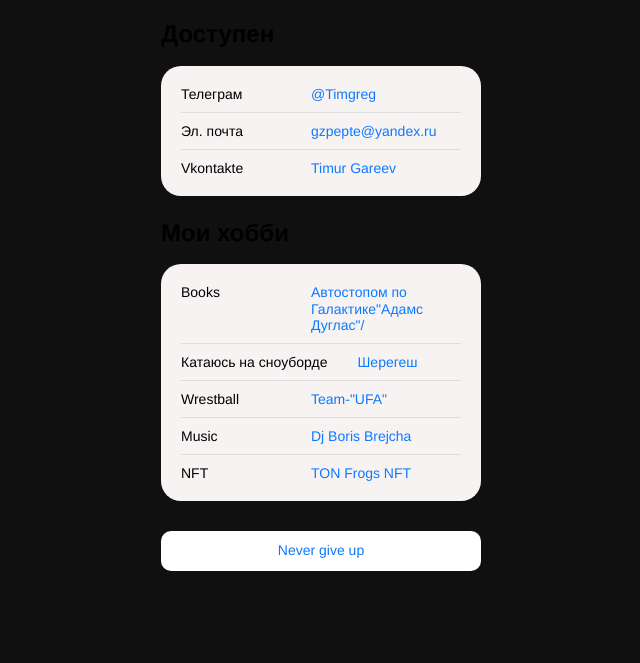
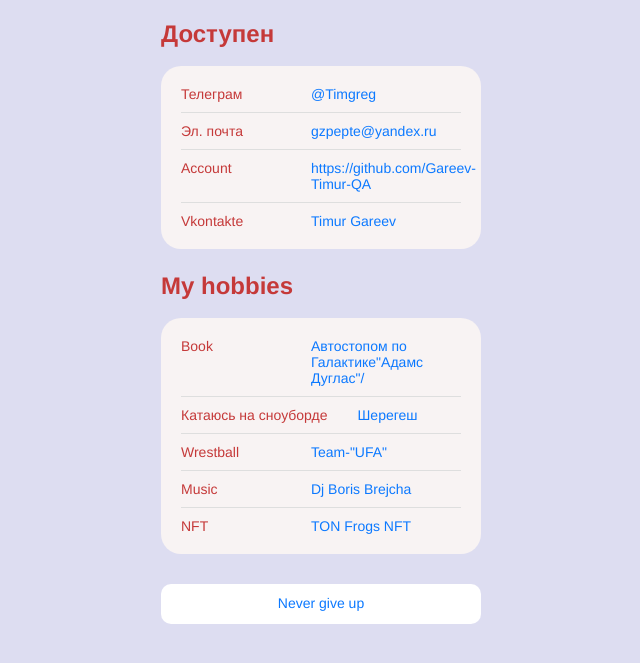
Before and after one commit to Gareev-Timur-QA/CV, a plain HTML site: page index.html in a window 1280 px wide. Shown: the part 243-906 px from the top of the page, without its empty margins (319-959 px from the left). Before the commit the page ends 854 px from the top, so only its background shows below. Drawn offline with Linux system fonts and the light colour scheme.

Commit message:
Я изменил и добавил данные

```diff
--- a/index.html
+++ b/index.html
@@ -31,16 +31,22 @@
             >
           </li>
           <li class="links__link">
+            <p class="links__title">Account</p>
+            <a class="linsk__link" href="@Timur Gareev"
+              >https://github.com/Gareev-Timur-QA</a
+            >
+          </li>
+          <li class="links__link">
             <p class="links__title">Vkontakte</p>
             <a class="linsk__link" href="@Timur Gareev">Timur Gareev</a>
           </li>
         </ul>
       </section>
       <section class="links">
-        <h2 class="links__header">Мои хобби </h2>
+        <h2 class="links__header">My hobbies</h2>
         <ul class="links__container">
           <li class="links__link">
-            <p class="links__title">Books</p>
+            <p class="links__title">Book</p>
             <a class="linsk__link" href="@Timur Gareev">Автостопом по Галактике"Адамс Дуглас"/</a>
           </li>
           <li class="links__link">
--- a/ios.css
+++ b/ios.css
@@ -1,7 +1,7 @@
 body {
   font-family: "Helvetica";
-  background-color: #101011;
-  color: #000000;
+  background-color: #ddddf1;
+  color: #c53939;
   display: flex;
   flex-direction: column;
   justify-content: center;
```
